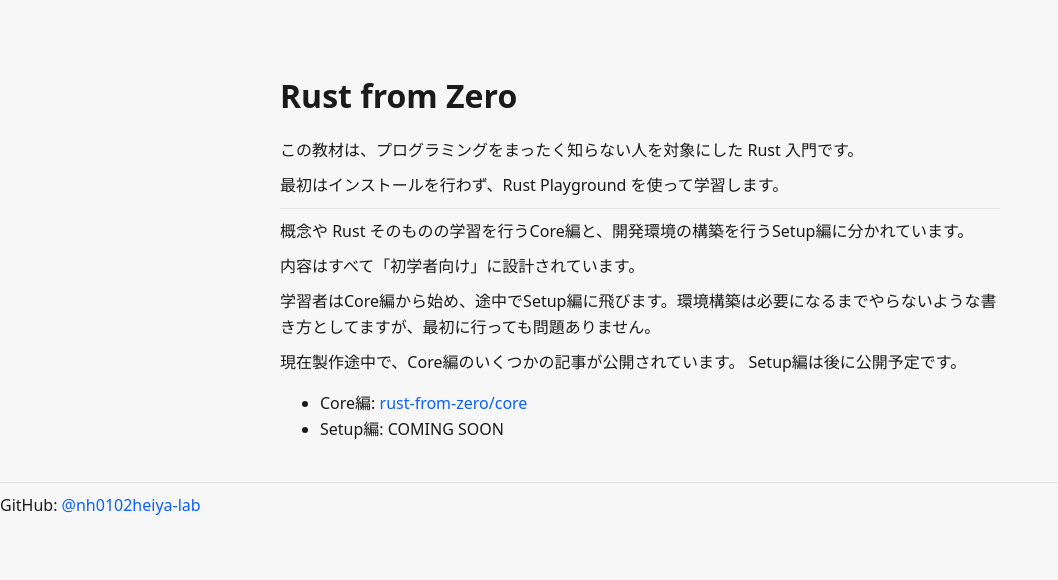
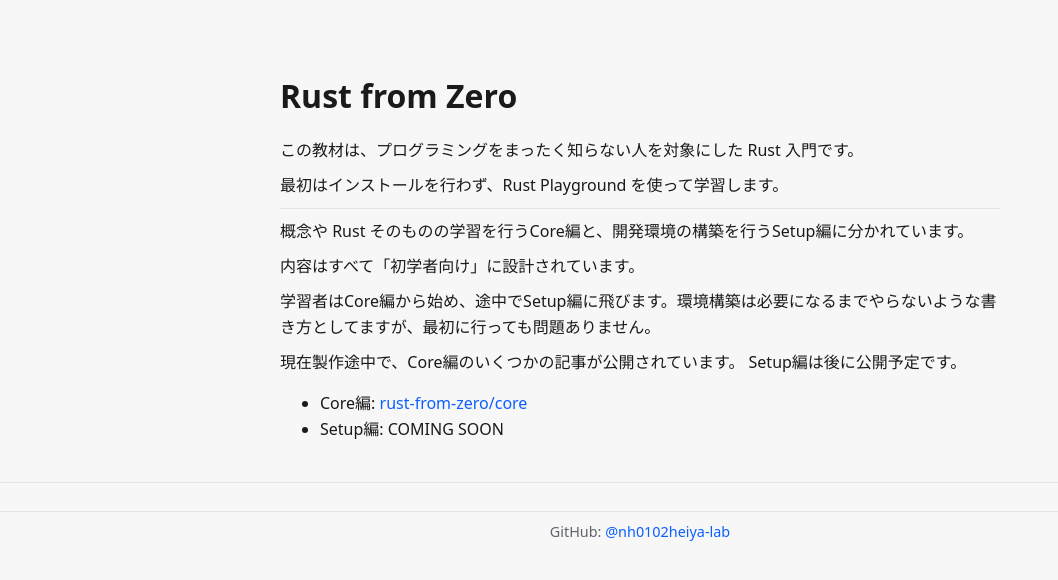
Before and after one commit to nh0102heiya-lab/programming-lessons, a Jekyll site: the page built from _rust-from-zero/index.md, in a window 1280 px wide. Shown: the top 580 px of the page, without its empty margins (0-1058 px from the left). Built offline with Jekyll 4.4.1, drawn with Linux system fonts in a browser that asks for light colours.

Commit message:
Update style.css

```diff
--- a/assets/css/style.css
+++ b/assets/css/style.css
@@ -117,6 +117,24 @@
   padding-left: 16px;
 }
 
+footer {
+  margin-top: 40px;
+  padding: 20px 0;
+  border-top: 1px solid var(--border);
+  text-align: center;
+  color: var(--muted);
+  font-size: 0.9rem;
+}
+
+footer a {
+  color: var(--link);
+  text-decoration: none;
+}
+
+footer a:hover {
+  text-decoration: underline;
+}
+
 .note {
   border: 1px solid var(--border);
   border-left: 4px solid var(--note-border);
```
